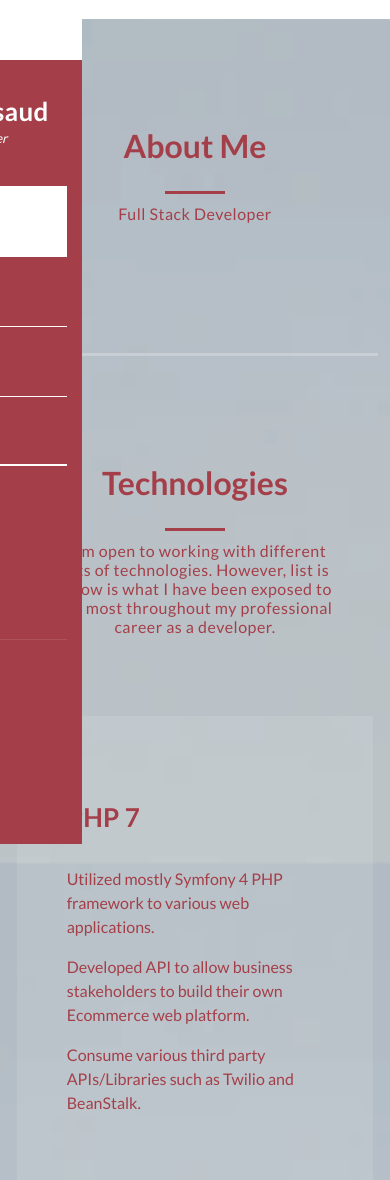
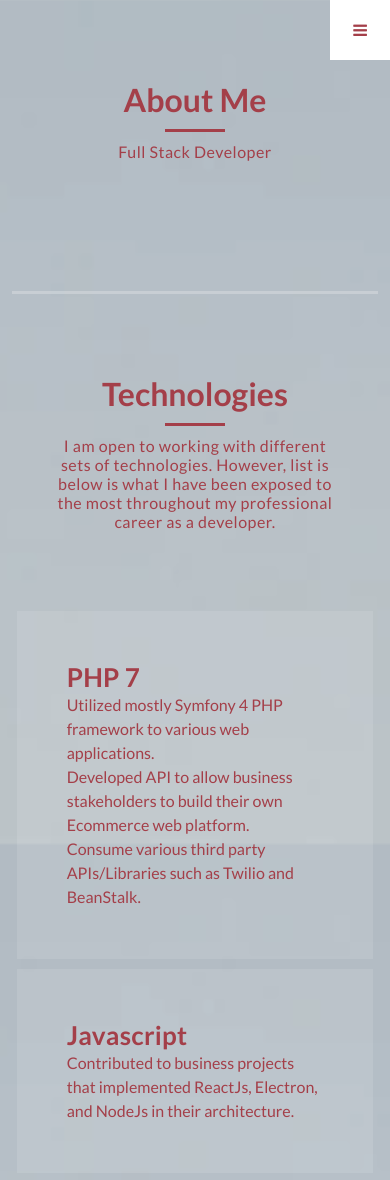
Before and after one commit to gavinkalika/portfolio, a Flask app: page / in a window 390 px wide. Shown: the top 1180 px of the page. Run offline with Flask 2, Linux system fonts and the light colour scheme; some libraries are stand-ins or nearby versions.

Commit message:
fix responsive changes

```diff
--- a/app/static/css/style.css
+++ b/app/static/css/style.css
@@ -1,4 +1,8 @@
-
+* {
+    box-sizing: border-box;
+    padding:0;
+    margin:0;
+}
 
 @import url(fontawesome.css);
 @import url("https://fonts.googleapis.com/css?family=Lato:100,300,400,700,900");
@@ -246,7 +250,7 @@ html {
     cursor: pointer;
     position: fixed;
     top: 0;
-    left: 0;
+    right: 0;
     color: #a43f49;
     background-color: #fff;
     width: 60px;
@@ -765,8 +769,8 @@ section.contact-me {
 
     .menu {
         width: 320px;
-        -webkit-transform: translateX(-100%) !important;
-        transform: translateX(-100%) !important;
+        -webkit-transform: translateX(100%) !important;
+        transform: translateX(100%) !important;
         transition: -webkit-transform 233ms cubic-bezier(0, 0, 0.21, 1);
         transition: transform 233ms cubic-bezier(0, 0, 0.21, 1);
         transition: transform 233ms cubic-bezier(0, 0, 0.21, 1), -webkit-transform 233ms cubic-bezier(0, 0, 0.21, 1);
@@ -797,7 +801,7 @@ section.contact-me {
     }
 
     .responsive-nav {
-        display: inline-block;
+        /* display: inline-block; */
     }
     .section {
         width: 94%;
--- a/app/templates/index.html
+++ b/app/templates/index.html
@@ -36,7 +36,7 @@
 <!-- Sidebar Menu -->
 <div class="responsive-nav">
     <i class="fa fa-bars" id="menu-toggle"></i>
-    <div id="menu" class="menu" style="float:right; right:-1%">
+    <div id="menu" class="menu">
         <i class="fa fa-times" id="menu-close"></i>
         <div class="container">
             <div class="author-content">
```
